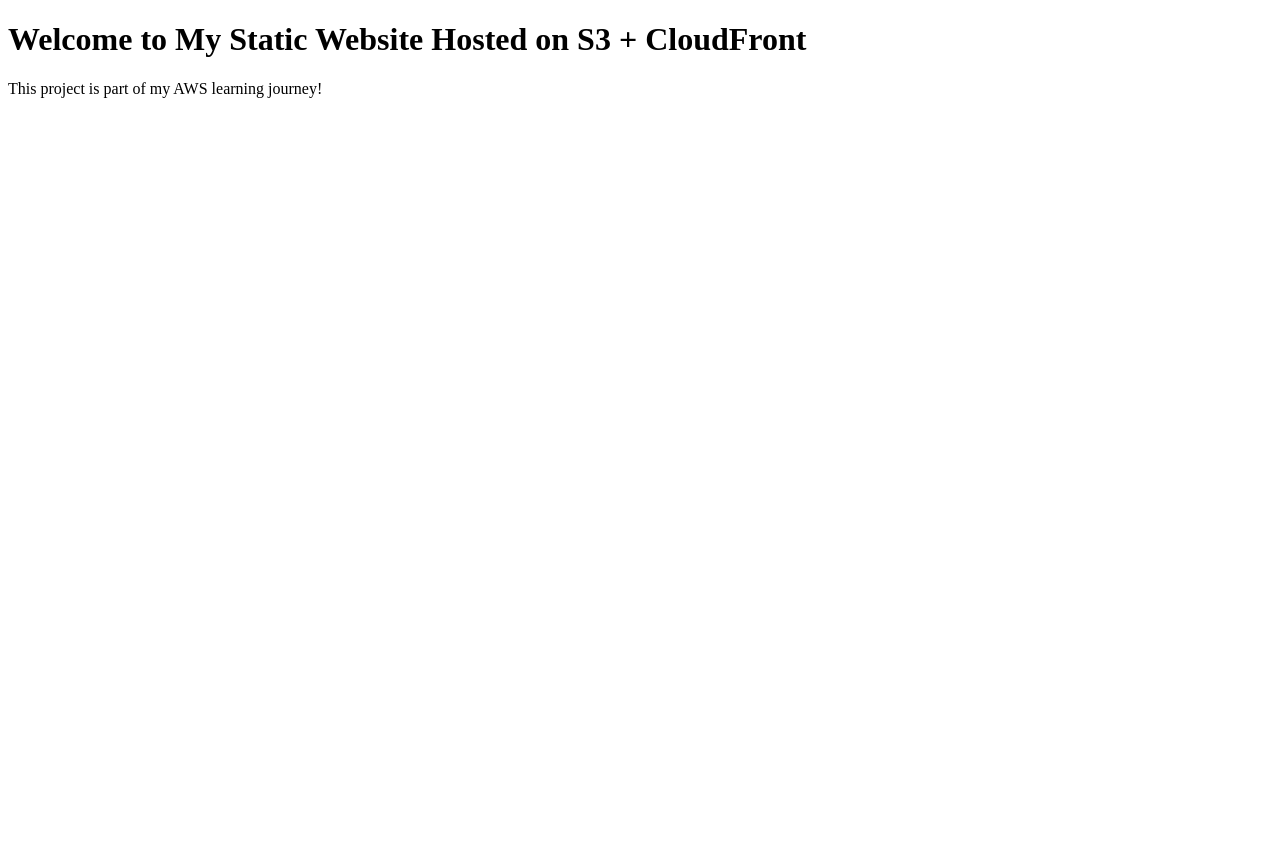
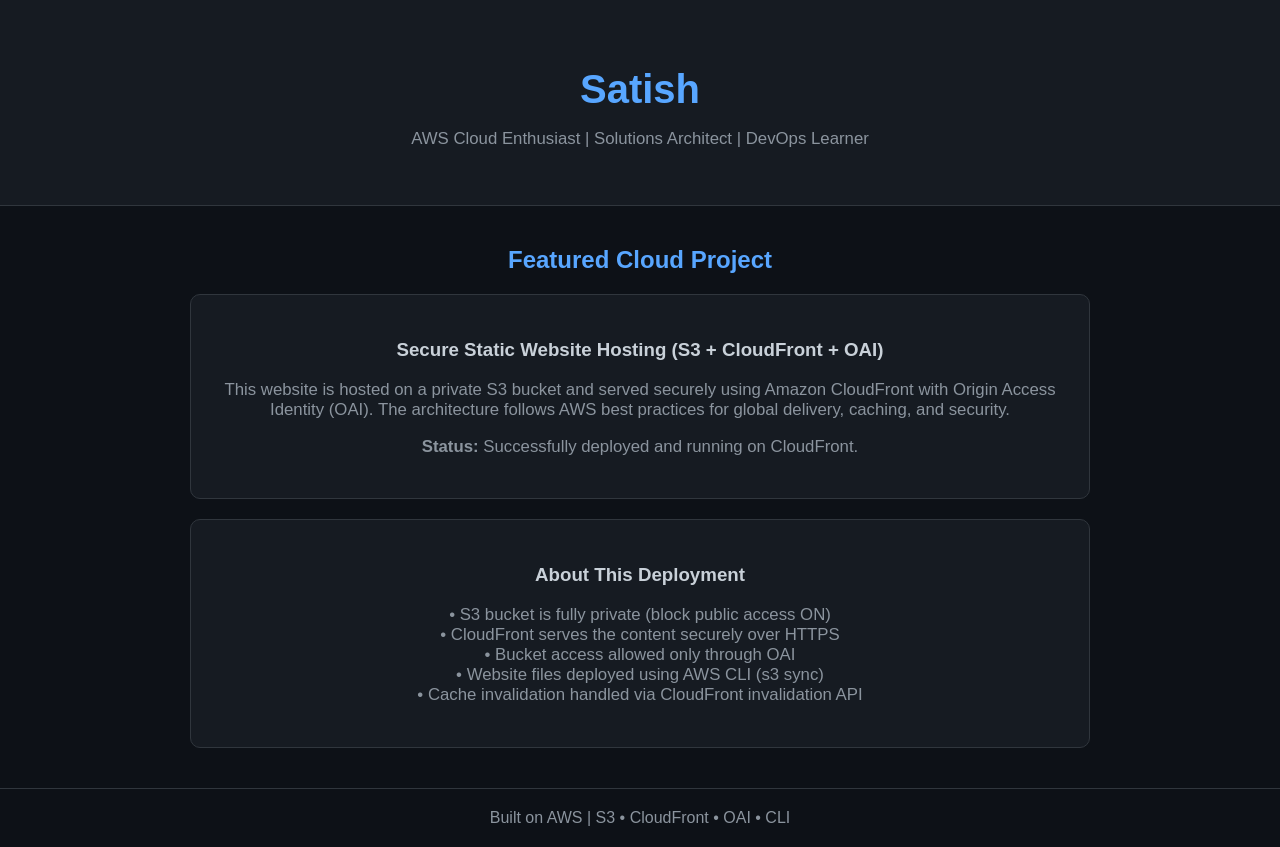
Before and after one commit to Satishkarande/hybrid-s3-cloudfront-portfolio-site, a plain HTML site: page website/index.html in a window 1280 px wide. Before the commit the page ends 800 px from the top, so only its background shows below. Drawn offline with Linux system fonts and the light colour scheme.

Commit message:
Update local changes

```diff
--- a/website/index.html
+++ b/website/index.html
@@ -1,11 +1,118 @@
 <!DOCTYPE html>
-<html>
-  <head>
-    <title>Satish AWS Project 1</title>
-    <link rel="stylesheet" href="styles.css">
-  </head>
-  <body>
-    <h1>Welcome to My Static Website Hosted on S3 + CloudFront</h1>
-    <p>This project is part of my AWS learning journey!</p>
-  </body>
+<html lang="en">
+<head>
+    <meta charset="UTF-8" />
+    <meta name="viewport" content="width=device-width, initial-scale=1.0" />
+    <title>Satish | Cloud Projects Portfolio</title>
+
+    <style>
+        body {
+            margin: 0;
+            font-family: Arial, sans-serif;
+            background: #0d1117;
+            color: #c9d1d9;
+            text-align: center;
+        }
+
+        header {
+            padding: 40px 20px;
+            background: #161b22;
+            border-bottom: 1px solid #30363d;
+        }
+
+        h1 {
+            font-size: 2.5rem;
+            margin-bottom: 10px;
+            color: #58a6ff;
+        }
+
+        h2 {
+            color: #58a6ff;
+            margin-bottom: 20px;
+        }
+
+        p {
+            font-size: 1.05rem;
+            color: #8b949e;
+        }
+
+        .container {
+            width: 90%;
+            max-width: 900px;
+            margin: 40px auto;
+        }
+
+        .card {
+            background: #161b22;
+            border: 1px solid #30363d;
+            border-radius: 10px;
+            padding: 25px;
+            margin-bottom: 20px;
+            transition: 0.3s;
+        }
+
+        .card:hover {
+            border-color: #58a6ff;
+            transform: translateY(-3px);
+        }
+
+        footer {
+            padding: 20px;
+            color: #8b949e;
+            margin-top: 40px;
+            border-top: 1px solid #30363d;
+        }
+
+        a {
+            color: #58a6ff;
+            text-decoration: none;
+        }
+
+        a:hover {
+            text-decoration: underline;
+        }
+
+    </style>
+</head>
+
+<body>
+
+    <header>
+        <h1>Satish</h1>
+        <p>AWS Cloud Enthusiast | Solutions Architect | DevOps Learner</p>
+    </header>
+
+    <div class="container">
+        <h2>Featured Cloud Project</h2>
+
+        <div class="card">
+            <h3>Secure Static Website Hosting (S3 + CloudFront + OAI)</h3>
+            <p>
+                This website is hosted on a private S3 bucket and served securely using
+                Amazon CloudFront with Origin Access Identity (OAI). The architecture
+                follows AWS best practices for global delivery, caching, and security.
+            </p>
+            <p>
+                <strong>Status:</strong> Successfully deployed and running on CloudFront.
+            </p>
+        </div>
+
+        <div class="card">
+            <h3>About This Deployment</h3>
+            <p>
+                • S3 bucket is fully private (block public access ON)<br />
+                • CloudFront serves the content securely over HTTPS<br />
+                • Bucket access allowed only through OAI<br />
+                • Website files deployed using AWS CLI (s3 sync)<br />
+                • Cache invalidation handled via CloudFront invalidation API
+            </p>
+        </div>
+
+    </div>
+
+    <footer>
+        Built on AWS | S3 • CloudFront • OAI • CLI
+    </footer>
+
+</body>
 </html>
```
Also changed, not shown: policy.json (+12 -4 lines).
